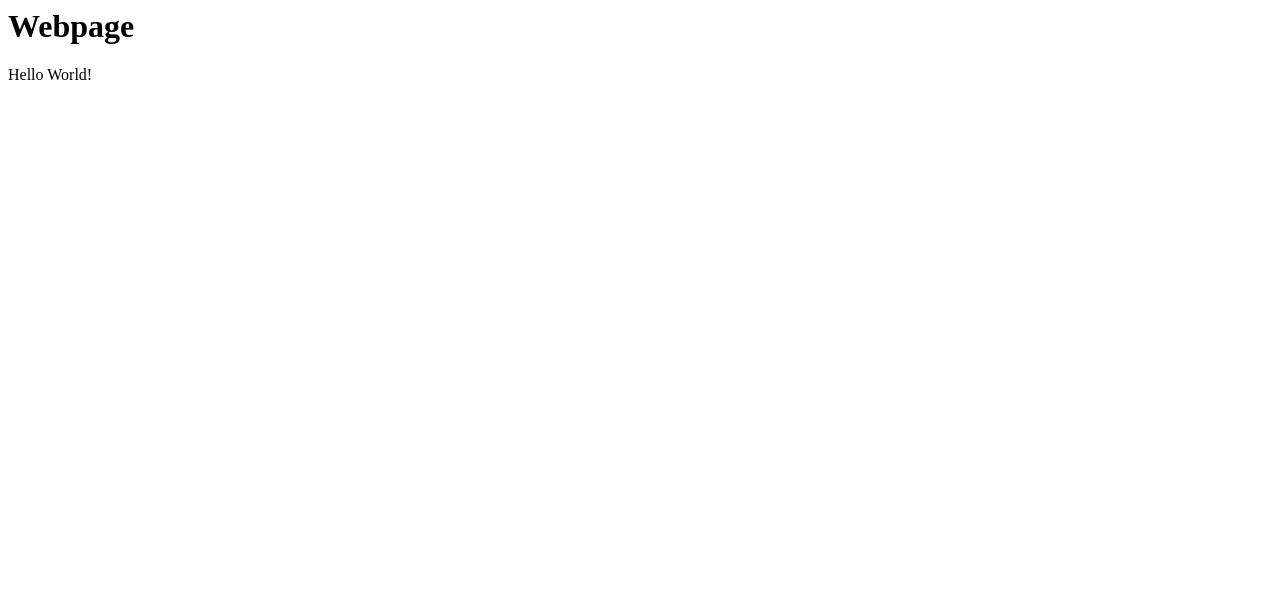
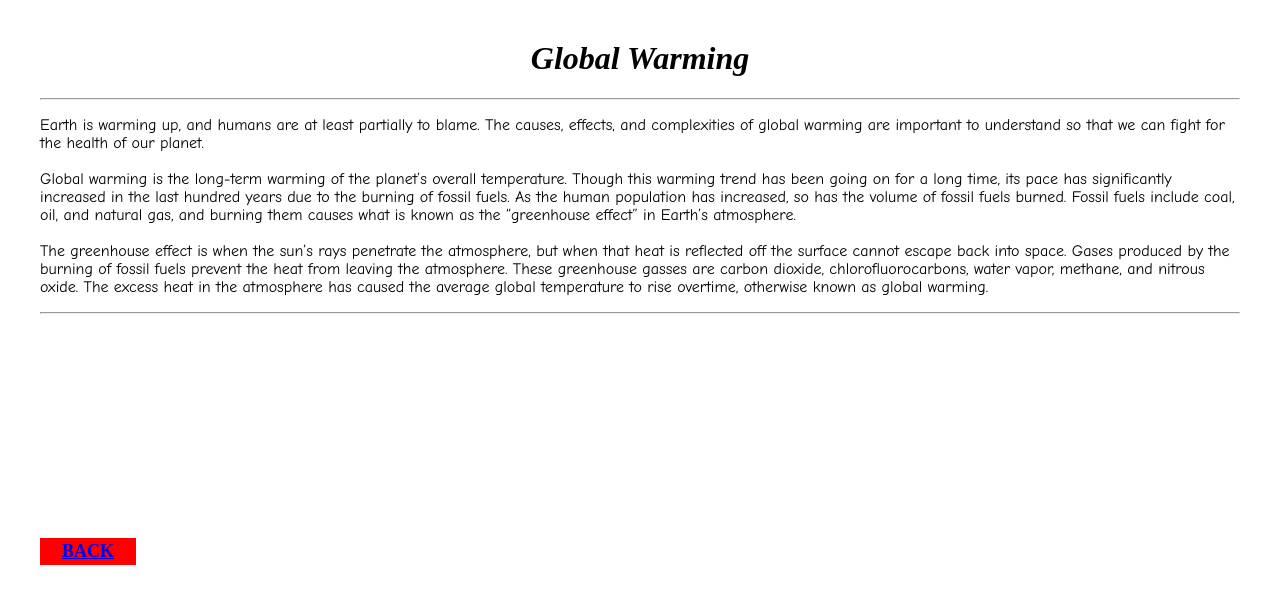
Before and after one commit to yashas121/blog-website, a plain HTML site: page webpage.html in a window 1280 px wide. Drawn offline with Linux system fonts and the light colour scheme.

Commit message:
Add files via upload

```diff
--- a/webpage.html
+++ b/webpage.html
@@ -1,9 +1,25 @@
+<!doctype html>
 <html>
-<head>
-<title>Webpage</title>
-<h1>Webpage</h1>
-</head>
-<body>
-<p>Hello World!</p>
+<h1><i>Global Warming</h1></i>
+<hr>
+<style type="text/css">
+body {background-color:"light green" ; margin:40px}
+h1 {text-align:center}
+p {font-family:"Comic Sans MS"; font-size:20;}
+</style>
+<p>Earth is warming up, and humans are at least partially to blame. The causes, effects, and complexities of global warming are important to understand so that we can fight for the health of our planet.
+<br>
+<br>
+Global warming is the long-term warming of the planet’s overall temperature. Though this warming trend has been going on for a long time, its pace has significantly increased in the last hundred years due to the burning of fossil fuels. As the human population has increased, so has the volume of fossil fuels burned. Fossil fuels include coal, oil, and natural gas, and burning them causes what is known as the “greenhouse effect” in Earth’s atmosphere.
+<br>
+<br>
+The greenhouse effect is when the sun’s rays penetrate the atmosphere, but when that heat is reflected off the surface cannot escape back into space. Gases produced by the burning of fossil fuels prevent the heat from leaving the atmosphere. These greenhouse gasses are carbon dioxide, chlorofluorocarbons, water vapor, methane, and nitrous oxide. The excess heat in the atmosphere has caused the average global temperature to rise overtime, otherwise known as global warming.
+</p>
+<hr>
+<br><br><br><br><br><br><br><br><br><br><br><br>
+<table border="0" width="8%" bgcolor="red" height="5%"
+<tr>
+<th width="20%"><font color="white" size="4"><a href="index1.html">BACK</a></font></th>
+</tr>
 </body>
 </html>
```
Also changed, not shown: index1.html (added, +18 -0 lines).
